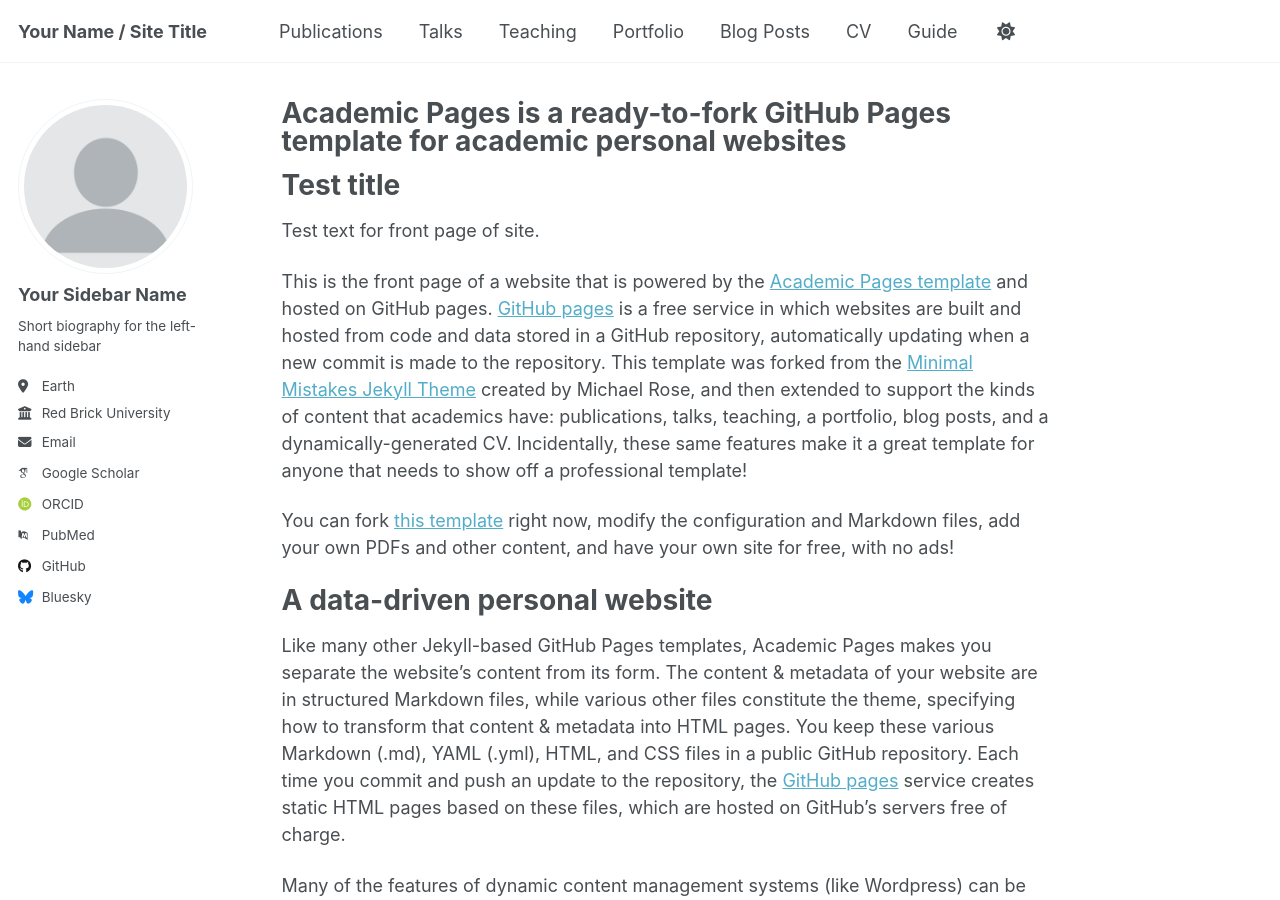
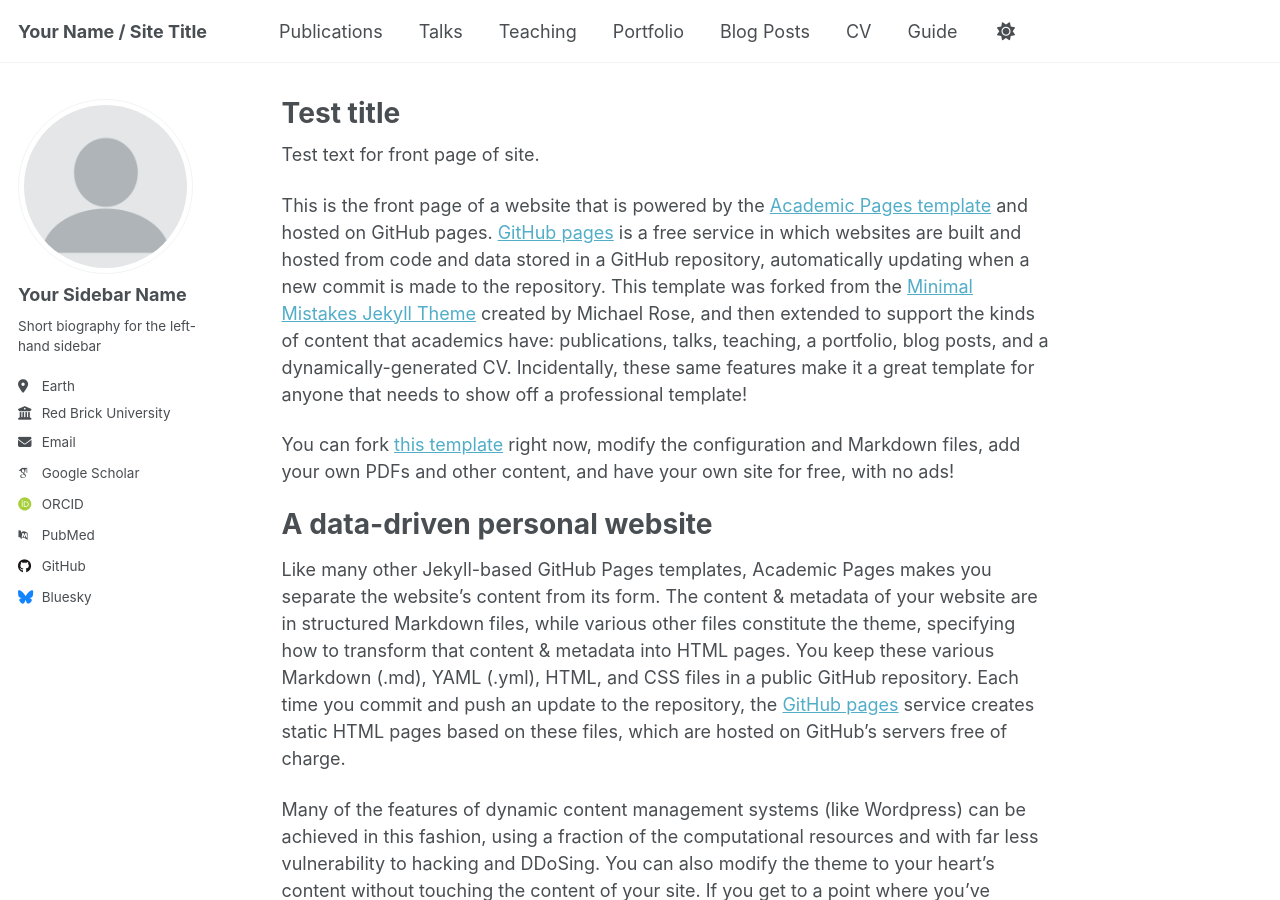
Before and after one commit to virajalim/virajalim.github.io, a Jekyll site: the page built from _pages/about.md, in a window 1280 px wide and 900 px high. Built offline with Jekyll 4.4.1, drawn with Linux system fonts in a browser that asks for light colours; some web fonts are replaced; a script that is not in the unit is left out.

```diff
--- a/_pages/about.md
+++ b/_pages/about.md
@@ -1,14 +1,12 @@
 ---
 permalink: /
-title: "Academic Pages is a ready-to-fork GitHub Pages template for academic personal websites"
+title: "Test title"
 author_profile: true
 redirect_from:
   - /about/
   - /about.html
 ---
 
-Test title
-======
 Test text for front page of site.
 
 This is the front page of a website that is powered by the [Academic Pages template](https://github.com/academicpages/academicpages.github.io) and hosted on GitHub pages. [GitHub pages](https://pages.github.com) is a free service in which websites are built and hosted from code and data stored in a GitHub repository, automatically updating when a new commit is made to the repository. This template was forked from the [Minimal Mistakes Jekyll Theme](https://mmistakes.github.io/minimal-mistakes/) created by Michael Rose, and then extended to support the kinds of content that academics have: publications, talks, teaching, a portfolio, blog posts, and a dynamically-generated CV. Incidentally, these same features make it a great template for anyone that needs to show off a professional template!
```
